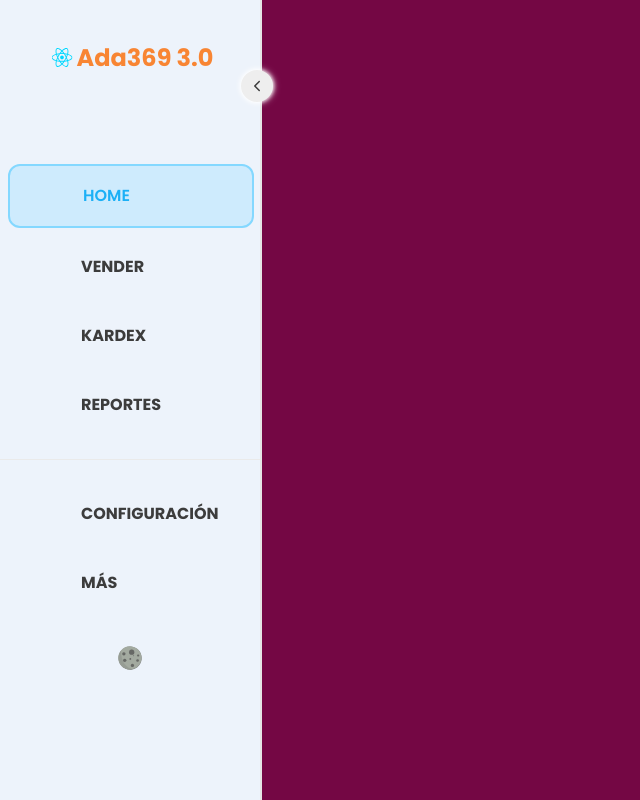
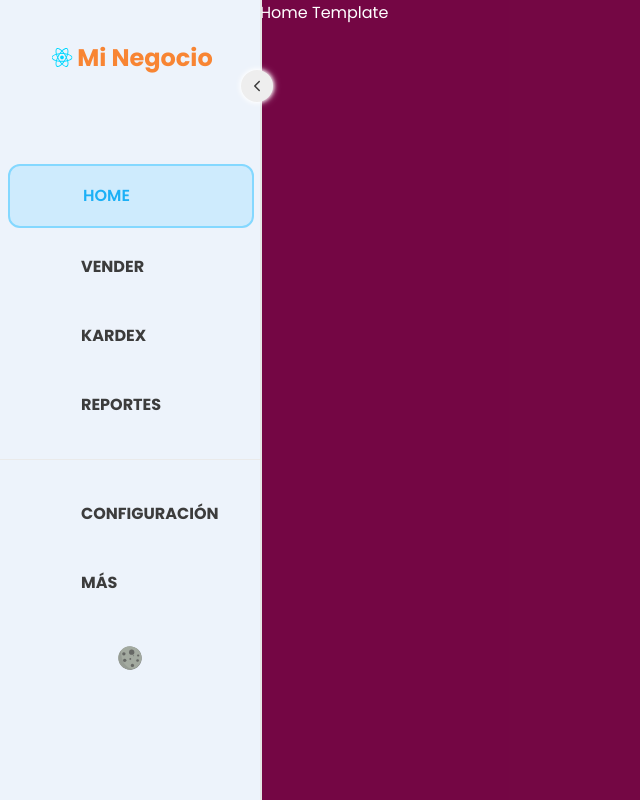
Before and after one commit to wizzard95/pos, a React (Vite) app in the folder postreact/: page / in a window 1280 px wide. Both pictures are taken after a click on the element 84 px from the left and 86 px from the top of the page. Shown: the whole page, without its empty margins (0-640 px from the left). Built offline with nearby package versions, Linux system fonts and the light colour scheme; some icons are missing.

Commit message:
ux(App.jsx):ajustar el sidebar y el template donde se verá la informacion

```diff
--- a/postreact/src/App.jsx
+++ b/postreact/src/App.jsx
@@ -14,7 +14,7 @@ function App() {
 
   return (
   <ThemeProvider theme={themeStyle}>
-   <Container>
+   <Container className={sidebarOpen?"active":""}>
     <GlobalStyles />
     <section className="contentSidebar">
       <Sidebar state={sidebarOpen} setState={
@@ -51,6 +51,10 @@ const Container = styled.main`
   }
   @media ${Device.tablet}{
     grid-template-columns: 88px 1fr;
+
+    &.active{
+      grid-template-columns: 260px 1fr;
+    }
     .contentSidebar{
       display: initial;
     }
--- a/postreact/src/components/organismos/ToggleTema.jsx
+++ b/postreact/src/components/organismos/ToggleTema.jsx
@@ -1,5 +1,6 @@
 import styled from "styled-components";
 import { useThemeStore } from "../../store/ThemeStore";
+
 export function ToggleTema() {
   const { setTheme } = useThemeStore();
 
--- a/postreact/src/components/organismos/sidebar/Sidebar.jsx
+++ b/postreact/src/components/organismos/sidebar/Sidebar.jsx
@@ -21,7 +21,7 @@ export function Sidebar({ state, setState }) {
           <div className="imgcontent">
             <img src={v.logo} />
           </div>
-          <h2>Ada369 3.0</h2>
+          <h2>Mi Negocio</h2>
         </div>
         {LinksArray.map(({ icon, label, to }) => (
           <div
```
